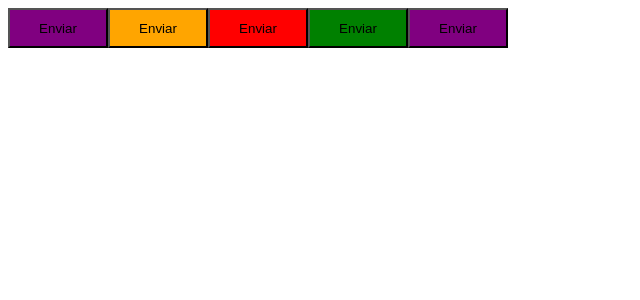
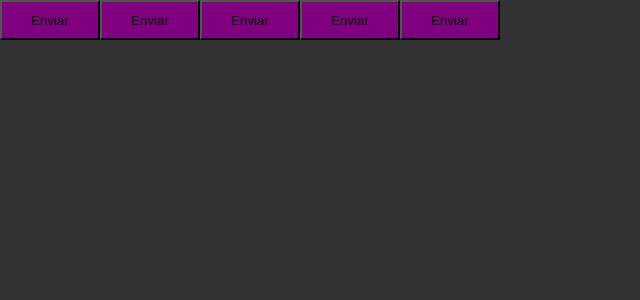
Before and after one commit to pedroGermano/02-ignite-timer, a React (Vite) app: page / in a window 1280 px wide. Shown: the top 300 px of the page, without its empty margins (0-640 px from the left). Built offline with nearby package versions, Linux system fonts and the light colour scheme.

Commit message:
create styles global

```diff
--- a/src/App.tsx
+++ b/src/App.tsx
@@ -1,13 +1,19 @@
+import { ThemeProvider } from 'styled-components';
 import { Button } from './components/Button';
+
+import { GlobalStyle } from './styles/global';
+import { defaultTheme } from './styles/themes/default';
 
 export function App() {
   return (
-    <>
+    <ThemeProvider theme={defaultTheme}>
       <Button variant="primary" />
       <Button variant="secondary" />
       <Button variant="danger" />
       <Button variant="success" />
       <Button />
-    </>
+
+      <GlobalStyle />
+    </ThemeProvider>
   );
 }
--- a/src/components/Button.styles.ts
+++ b/src/components/Button.styles.ts
@@ -1,4 +1,4 @@
-import styled from 'styled-components';
+import styled, { css } from 'styled-components';
 
 export type ButtonVariant = 'primary' | 'secondary' | 'danger' | 'success';
 
@@ -17,7 +17,11 @@ export const ButtonContainer = styled.button<ButtonContainerProps>`
   width: 100px;
   height: 40px;
 
-  ${(props) => {
-    return `background: ${buttonVariants[props.variant]}`;
-  }}
+  background: ${(props) => props.theme.primary};
+
+  /* ${(props) => {
+    return css`
+      background: ${buttonVariants[props.variant]};
+    `;
+  }} */
 `;
--- /dev/null
+++ b/src/styles/global.ts
@@ -0,0 +1,16 @@
+import { createGlobalStyle } from 'styled-components';
+
+export const GlobalStyle = createGlobalStyle`
+  *{
+    margin: 0;
+    padding: 0;
+    box-sizing: border-box;
+  }
+
+  body{
+    background: #333;
+    color: #fff;
+  }
+
+
+`;
--- /dev/null
+++ b/src/styles/themes/default.ts
@@ -0,0 +1,4 @@
+export const defaultTheme = {
+  primary: 'purple',
+  secondary: 'orange',
+};
```
Also changed, not shown: src/@types/styled.d.ts (added, +8 -0 lines).
